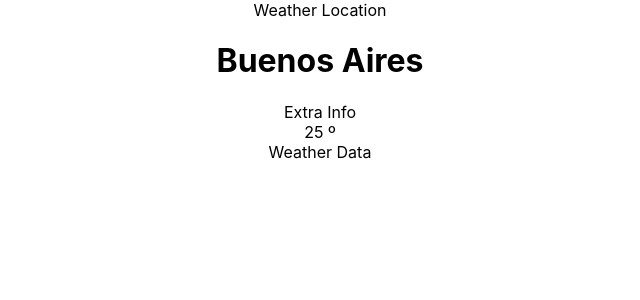
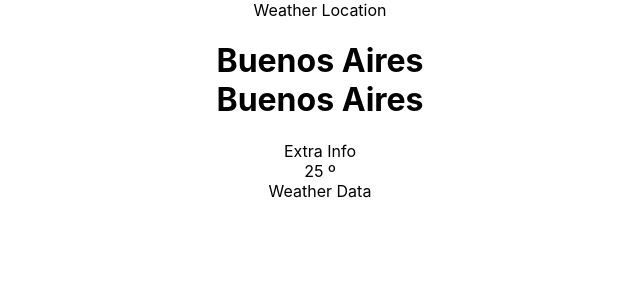
Before and after one commit to kpeet/weather-location-react, a React (Create React App) app: page / in a window 1280 px wide. Shown: the top 300 px of the page, without its empty margins (320-960 px from the left). Built offline with nearby package versions, Linux system fonts and the light colour scheme; some icons are missing.

Commit message:
nuevo parametro en Location

```diff
--- a/src/components/WeatherLocation2/Location.js
+++ b/src/components/WeatherLocation2/Location.js
@@ -2,11 +2,11 @@ import React from 'react';
 
 
 const Location = (props) => {
+    const city = props.city
+    console.log(props)
+    //debugger;
 
-    console.log(props)
-    debugger;
-
-    return (<div><h1>Buenos Aires</h1></div>)
+    return (<div><h1>{city} <br/> Buenos Aires</h1></div>)
 }
 
 
```
